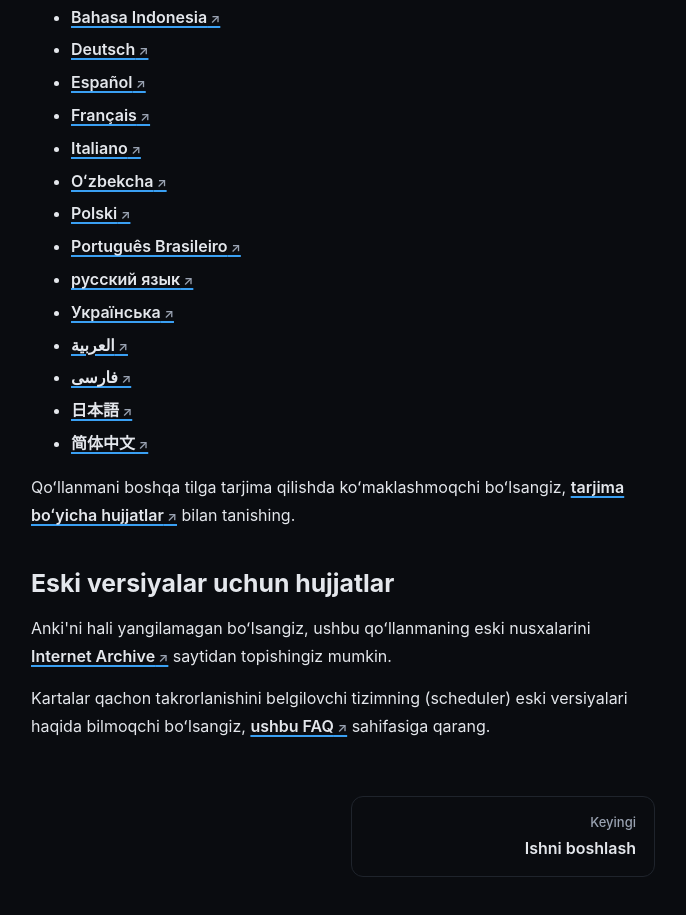
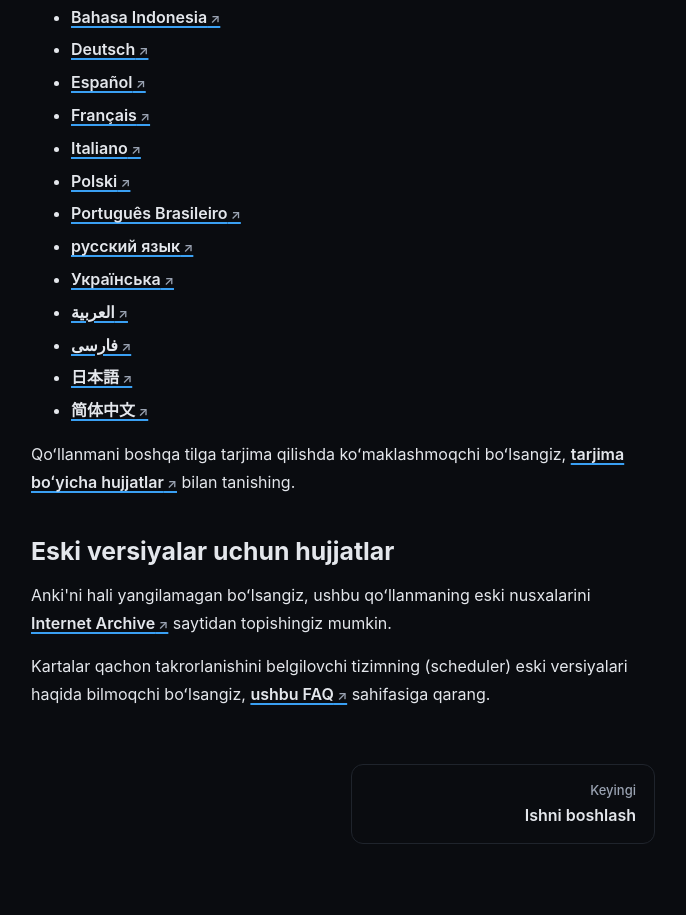
Before and after one commit to sh-tahirovic/anki-desktop-uz-manual, a plain HTML site: page intro.html in a window 1280 px wide. Shown: the part 843-1758 px from the top of the page, without its empty margins (317-1003 px from the left). Drawn offline with Linux system fonts and the light colour scheme.

Commit message:
Update intro.html

```diff
--- a/intro.html
+++ b/intro.html
@@ -17,7 +17,6 @@ Bu tarjimalar yangilanmagan boʻlishi, yaʼni Anki'ning soʻnggi versiyasiga to
 <li><a href="https://web.archive.org/web/20250130154657/https://apps.ankiweb.net/docs/manual.es.html" class="ext">Español</a></li>
 <li><a href="https://web.archive.org/web/20250209100830/https://apps.ankiweb.net/docs/manual.fr.html" class="ext">Français</a></li>
 <li><a href="https://web.archive.org/web/20160423223801/http://192.167.9.6/Anki_ITA/Manual_ITA.htm" class="ext">Italiano</a></li>
-<li><a href="https://itsbilolbek.github.io/anki-manual/" class="ext">Oʻzbekcha</a></li>
 <li><a href="https://platynowy.github.io/anki-manual/" class="ext">Polski</a></li>
 <li><a href="https://mizerablebr.github.io/anki-manual/" class="ext">Português Brasileiro</a></li>
 <li><a href="https://andreykaiu.github.io/anki-manual-ru/" class="ext">русский язык</a></li>
```
